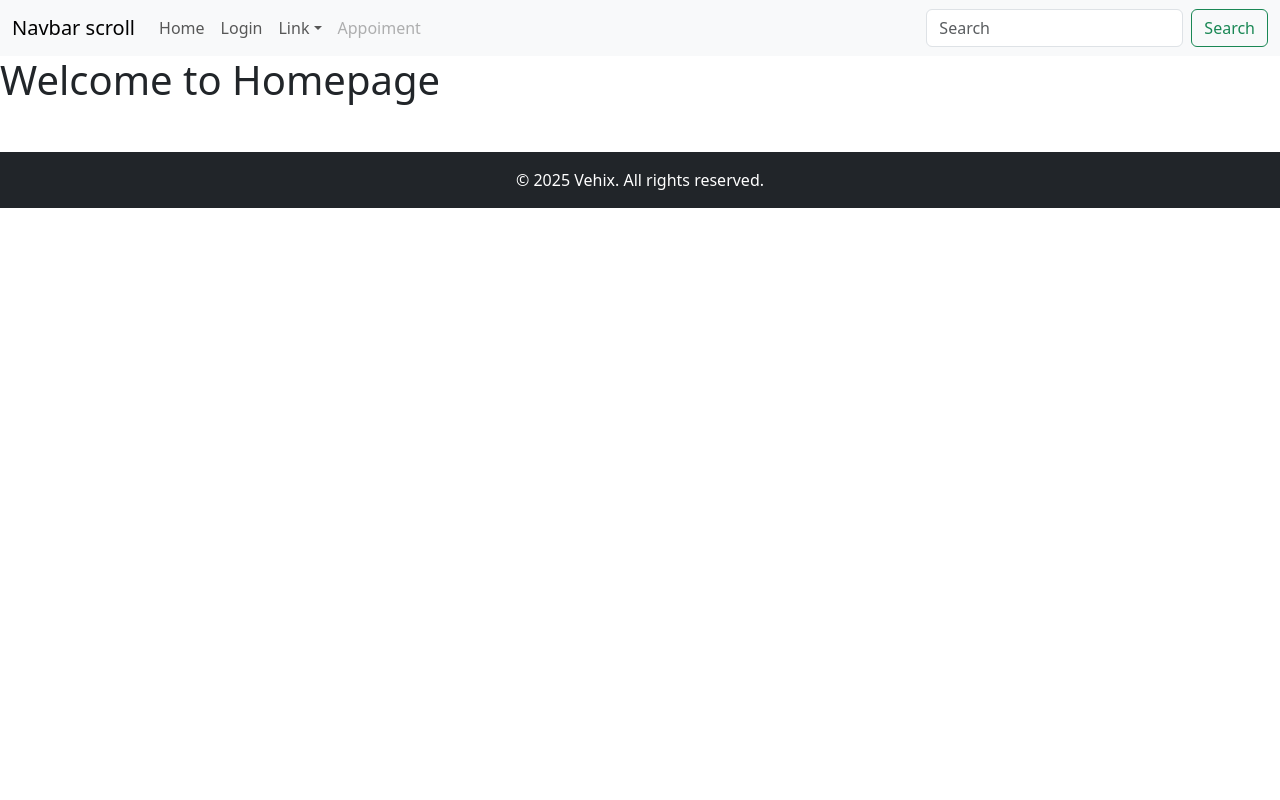
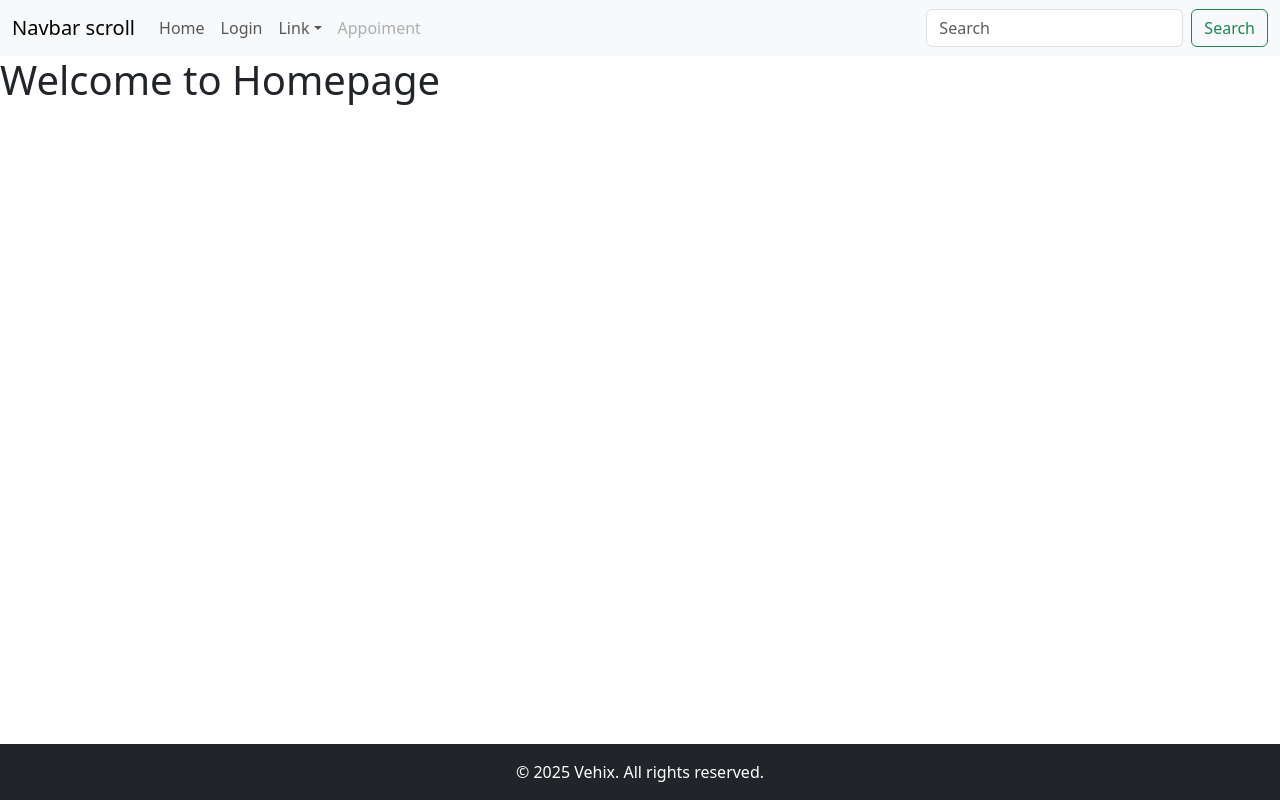
Before and after one commit to ShawindiDinuruvani/vehix, a React (Create React App) app: page / in a window 1280 px wide. Built offline with nearby package versions, Linux system fonts and the light colour scheme; the HTML template or start-up script is replaced by a standard one.

Commit message:
feat.updates

```diff
--- a/package.json
+++ b/package.json
@@ -8,6 +8,7 @@
     "@testing-library/react": "^16.3.0",
     "@testing-library/user-event": "^13.5.0",
     "bootstrap": "^5.3.8",
+    "bootstrap-icons": "^1.13.1",
     "react": "^19.2.1",
     "react-bootstrap": "^2.10.10",
     "react-dom": "^19.2.1",
--- a/src/App.css
+++ b/src/App.css
@@ -1,38 +1,11 @@
-.App {
-  text-align: center;
+/* Make the whole page a vertical flex container */
+.app-container {
+  min-height: 100vh;        /* Full viewport height */
+  display: flex;
+  flex-direction: column;
 }
 
-.App-logo {
-  height: 40vmin;
-  pointer-events: none;
+/* Let main content grow to fill space between navbar and footer */
+.main-content {
+  flex: 1;
 }
-
-@media (prefers-reduced-motion: no-preference) {
-  .App-logo {
-    animation: App-logo-spin infinite 20s linear;
-  }
-}
-
-.App-header {
-  background-color: #282c34;
-  min-height: 100vh;
-  display: flex;
-  flex-direction: column;
-  align-items: center;
-  justify-content: center;
-  font-size: calc(10px + 2vmin);
-  color: white;
-}
-
-.App-link {
-  color: #61dafb;
-}
-
-@keyframes App-logo-spin {
-  from {
-    transform: rotate(0deg);
-  }
-  to {
-    transform: rotate(360deg);
-  }
-}
--- a/src/App.js
+++ b/src/App.js
@@ -9,17 +9,22 @@ import NavbarComponent from "./components/Navbar";
 
 function App() {
   return (
+    <div className="app-container">
       <Router>
         <NavbarComponent />
 
+        <main className="main-content">
           <Routes>
             <Route path="/" element={<Home />} />
             <Route path="/login" element={<Signin />} />
             <Route path="/vehicles" element={<Vehicles />} />
             <Route path="/appoinments" element={<Appoinments />} />
           </Routes>
+        </main>
+
         <Footer />
       </Router>
+    </div>
   );
 }
 
--- a/src/index.js
+++ b/src/index.js
@@ -2,6 +2,8 @@ import React from 'react';
 import ReactDOM from 'react-dom/client';
 import './index.css';
 import App from './App';
+import 'bootstrap/dist/css/bootstrap.min.css';
+import 'bootstrap-icons/font/bootstrap-icons.css';
 
 // importing boostrap
 import 'bootstrap/dist/css/bootstrap.min.css';
```
Also changed, not shown: 1 other file (tests, documents, lock files or other folders). Lines whose indentation alone changed are shown as unchanged.
